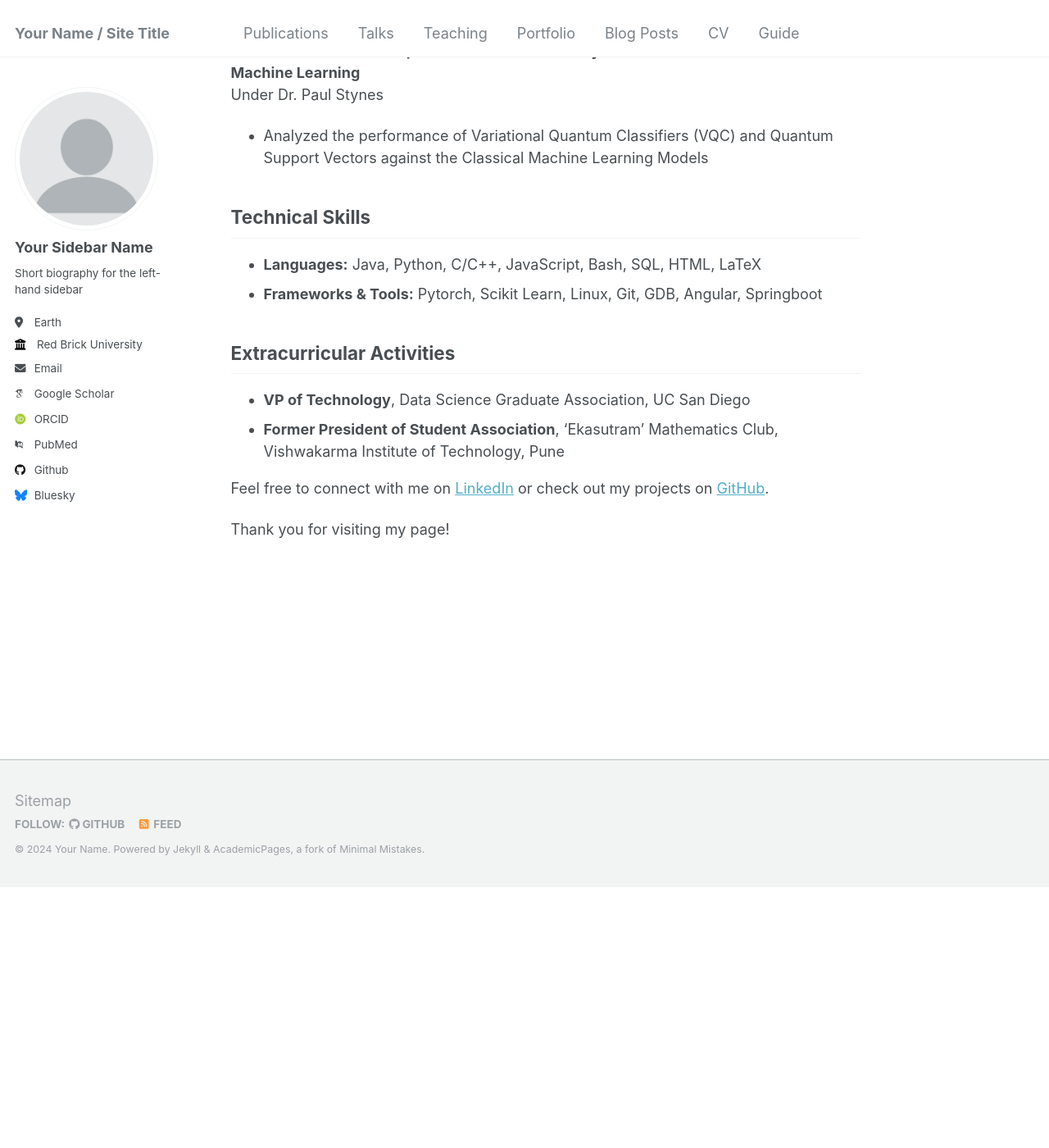
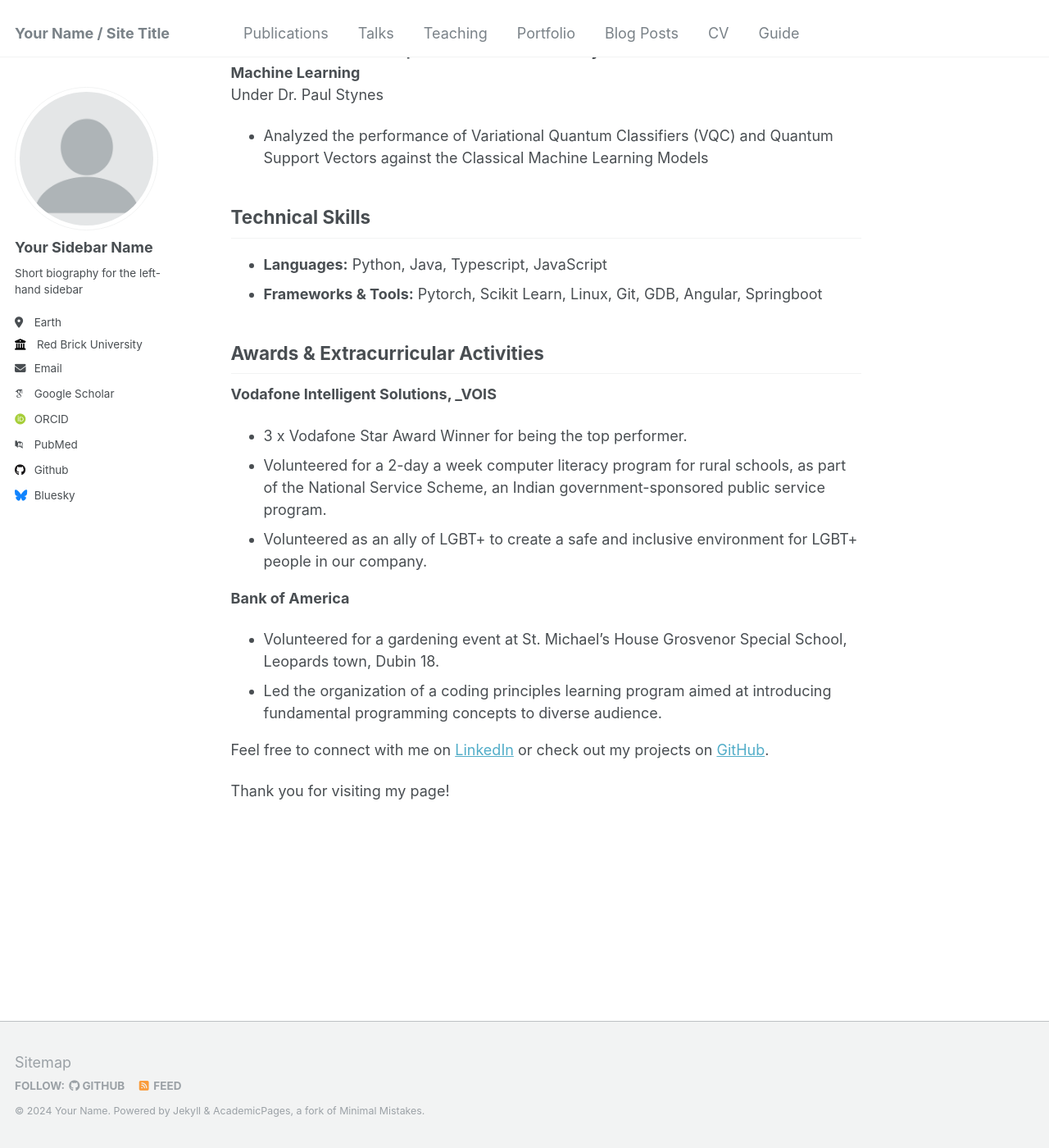
Before and after one commit to SahillMulani/sahillmulani.github.io, a Jekyll site: the page built from _pages/about.md, in a window 1280 px wide and 1400 px high, scrolled down 1896 px. Shown: the whole window at 82% size. Built offline with Jekyll 4.4.1, drawn with Linux system fonts in a browser that asks for light colours; some web fonts are replaced; before the commit the page ends 2977 px from its top, so only the background shows below that; some of the changed text lies outside the part shown.

Commit message:
Update about.md

```diff
--- a/_pages/about.md
+++ b/_pages/about.md
@@ -10,7 +10,7 @@
 
 # Welcome to My Personal Page
 
-Hello, I'm **Sahil Mulani**. I'm currently a **Master's student in Data Analytics at the National College of Ireland, Dublin (NCI)**, expecting to graduate in Septembet 2024.
+Hello, I'm **Sahil Mulani**. I'm currently a **Master's student in Data Analytics** at the National College of Ireland, Dublin (NCI), expecting to graduate in Septembet 2024.
 
 ## Education
 
@@ -64,13 +64,23 @@
 
 ## Technical Skills
 
-- **Languages:** Java, Python, C/C++, JavaScript, Bash, SQL, HTML, LaTeX
+- **Languages:** Python, Java, Typescript, JavaScript
 - **Frameworks & Tools:** Pytorch, Scikit Learn, Linux, Git, GDB, Angular, Springboot
 
-## Extracurricular Activities
+## Awards & Extracurricular Activities
 
-- **VP of Technology**, Data Science Graduate Association, UC San Diego
-- **Former President of Student Association**, 'Ekasutram' Mathematics Club, Vishwakarma Institute of Technology, Pune
+**Vodafone Intelligent Solutions, _VOIS**
+- 3 x Vodafone Star Award Winner for being the top performer.
+- Volunteered for a 2-day a week computer literacy program for rural schools, as part of the
+National Service Scheme, an Indian government-sponsored public service program.
+- Volunteered as an ally of LGBT+ to create a safe and inclusive environment for LGBT+ people in
+our company.
+
+**Bank of America**
+- Volunteered for a gardening event at St. Michael’s House Grosvenor Special School, Leopards
+town, Dubin 18.
+- Led the organization of a coding principles learning program aimed at introducing
+fundamental programming concepts to diverse audience.
 
 Feel free to connect with me on [LinkedIn](https://www.linkedin.com/in/smulani/) or check out my projects on [GitHub](https://github.com/SahillMulani).
 
```
